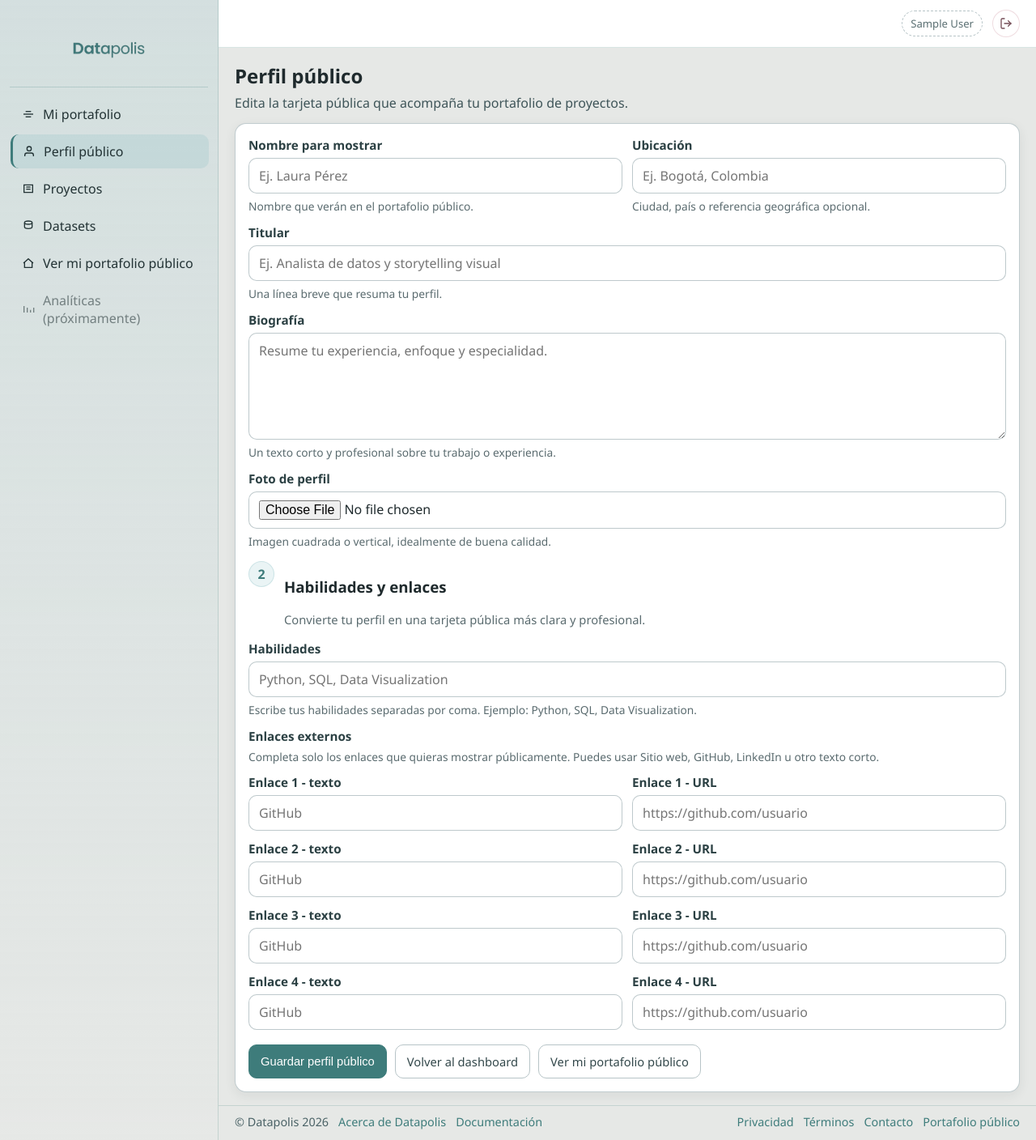
After one commit to jpierre09/datapolis, a Django app: page /dashboard/profile/edit/ in a window 1280 px wide. The commit adds this page. Shown: the whole page at 81% size. Run offline with Django 5.2, Linux system fonts and the light colour scheme; the visitor is signed in with stand-in values (Sample User, id 1).

Commit message:
autenticacion con google y edicion del perfil publico

```diff
--- a/apps/dashboard/forms.py
+++ b/apps/dashboard/forms.py
@@ -2,8 +2,12 @@ from django import forms
 
 from apps.data_sources.models import DataSource
 from apps.dashboard.dataset_columns import analyze_data_source_columns, build_recommended_column_choices
+from apps.dashboard.models import PublicProfile
 from apps.portfolio_projects.models import PortfolioProject
 from apps.data_visualizations.models import ProjectVisualization
+
+
+PROFILE_EXTERNAL_LINK_SLOTS = 4
 
 
 class ProjectCreateForm(forms.ModelForm):
@@ -138,6 +142,110 @@ class DataSourceEditForm(forms.ModelForm):
                 field.widget.attrs["class"] = f"{existing_classes} {widget_class}".strip()
 
 
+class PublicProfileForm(forms.ModelForm):
+    skills_text = forms.CharField(
+        label="Habilidades",
+        required=False,
+        help_text="Escribe tus habilidades separadas por coma. Ejemplo: Python, SQL, Data Visualization.",
+        widget=forms.TextInput(attrs={"placeholder": "Python, SQL, Data Visualization"}),
+    )
+
+    class Meta:
+        model = PublicProfile
+        fields = ["display_name", "headline", "bio", "location", "avatar"]
+        labels = {
+            "display_name": "Nombre para mostrar",
+            "headline": "Titular",
+            "bio": "Biografía",
+            "location": "Ubicación",
+            "avatar": "Foto de perfil",
+        }
+        help_texts = {
+            "display_name": "Nombre que verán en el portafolio público.",
+            "headline": "Una línea breve que resuma tu perfil.",
+            "bio": "Un texto corto y profesional sobre tu trabajo o experiencia.",
+            "location": "Ciudad, país o referencia geográfica opcional.",
+            "avatar": "Imagen cuadrada o vertical, idealmente de buena calidad.",
+        }
+        widgets = {
+            "display_name": forms.TextInput(attrs={"placeholder": "Ej. Laura Pérez"}),
+            "headline": forms.TextInput(attrs={"placeholder": "Ej. Analista de datos y storytelling visual"}),
+            "bio": forms.Textarea(attrs={"rows": 5, "placeholder": "Resume tu experiencia, enfoque y especialidad."}),
+            "location": forms.TextInput(attrs={"placeholder": "Ej. Bogotá, Colombia"}),
+            "avatar": forms.ClearableFileInput(attrs={"accept": "image/*"}),
+        }
+
+    def __init__(self, *args, **kwargs):
+        super().__init__(*args, **kwargs)
+
+        skills = []
+        if self.instance and self.instance.pk:
+            skills = [str(skill).strip() for skill in (self.instance.skills or []) if str(skill).strip()]
+            external_links = self.instance.external_links if isinstance(self.instance.external_links, dict) else {}
+            for slot in range(1, PROFILE_EXTERNAL_LINK_SLOTS + 1):
+                label_key = f"external_link_{slot}_label"
+                url_key = f"external_link_{slot}_url"
+                link_label = ""
+                link_url = ""
+                if slot <= len(external_links):
+                    try:
+                        label, url = list(external_links.items())[slot - 1]
+                    except (ValueError, IndexError):
+                        label, url = "", ""
+                    link_label = str(label).strip()
+                    link_url = str(url).strip()
+                self.fields[label_key].initial = link_label
+                self.fields[url_key].initial = link_url
+
+        self.fields["skills_text"].initial = ", ".join(skills)
+
+        for field_name, field in self.fields.items():
+            widget_class = "dashboard-input"
+            if isinstance(field.widget, forms.Textarea):
+                widget_class = "dashboard-input dashboard-textarea"
+            elif isinstance(field.widget, forms.ClearableFileInput):
+                widget_class = "dashboard-input"
+
+            existing_classes = field.widget.attrs.get("class", "")
+            field.widget.attrs["class"] = f"{existing_classes} {widget_class}".strip()
+
+    def _clean_skills(self):
+        skills_text = self.cleaned_data.get("skills_text", "")
+        return [skill.strip() for skill in skills_text.split(",") if skill.strip()]
+
+    def _clean_external_links(self):
+        external_links = {}
+        for slot in range(1, PROFILE_EXTERNAL_LINK_SLOTS + 1):
+            label = self.cleaned_data.get(f"external_link_{slot}_label", "").strip()
+            url = self.cleaned_data.get(f"external_link_{slot}_url", "").strip()
+            if label and url:
+                external_links[label] = url
+        return external_links
+
+    def save(self, commit=True):
+        instance = super().save(commit=False)
+        instance.skills = self._clean_skills()
+        instance.external_links = self._clean_external_links()
+        if commit:
+            instance.save()
+        return instance
+
+
+for slot in range(1, PROFILE_EXTERNAL_LINK_SLOTS + 1):
+    PublicProfileForm.base_fields[f"external_link_{slot}_label"] = forms.CharField(
+        label=f"Enlace {slot} - texto",
+        required=False,
+        help_text="Ej. Sitio web, GitHub o LinkedIn.",
+        widget=forms.TextInput(attrs={"placeholder": "GitHub"}),
+    )
+    PublicProfileForm.base_fields[f"external_link_{slot}_url"] = forms.URLField(
+        label=f"Enlace {slot} - URL",
+        required=False,
+        help_text="Pega la URL completa del enlace.",
+        widget=forms.URLInput(attrs={"placeholder": "https://github.com/usuario"}),
+    )
+
+
 class VisualizationCreateForm(forms.ModelForm):
     VISUALIZATION_TYPE_CHOICES = [
         (ProjectVisualization.VisualizationType.BAR_CHART, "Barras"),
--- a/apps/dashboard/templates/dashboard/partials/sidebar.html
+++ b/apps/dashboard/templates/dashboard/partials/sidebar.html
@@ -12,6 +12,10 @@
       <svg class="sidebar-link-icon" viewBox="0 0 24 24" fill="none" stroke="currentColor" stroke-width="2" aria-hidden="true"><path d="M3 12h18"/><path d="M7 7h10"/><path d="M7 17h10"/></svg>
       Mi portafolio
     </a>
+    <a href="{% url 'dashboard:profile_edit' %}" class="{% if dashboard_section == 'profile' %}active{% endif %}">
+      <svg class="sidebar-link-icon" viewBox="0 0 24 24" fill="none" stroke="currentColor" stroke-width="2" aria-hidden="true"><path d="M20 21v-2a4 4 0 0 0-4-4H8a4 4 0 0 0-4 4v2"/><circle cx="12" cy="7" r="4"/></svg>
+      Perfil público
+    </a>
     <a href="{% url 'dashboard:project_list' %}" class="{% if dashboard_section == 'projects' %}active{% endif %}">
       <svg class="sidebar-link-icon" viewBox="0 0 24 24" fill="none" stroke="currentColor" stroke-width="2" aria-hidden="true"><path d="M4 5h16v14H4z"/><path d="M8 9h8"/><path d="M8 13h8"/></svg>
       Proyectos
@@ -20,9 +24,9 @@
       <svg class="sidebar-link-icon" viewBox="0 0 24 24" fill="none" stroke="currentColor" stroke-width="2" aria-hidden="true"><ellipse cx="12" cy="6" rx="7" ry="3"/><path d="M5 6v8c0 1.7 3.1 3 7 3s7-1.3 7-3V6"/></svg>
       Datasets
     </a>
-    <a href="{% url 'portfolio_projects:project_list' %}" target="_blank" rel="noopener noreferrer">
+    <a href="{% url 'portfolio_projects:project_list' %}">
       <svg class="sidebar-link-icon" viewBox="0 0 24 24" fill="none" stroke="currentColor" stroke-width="2" aria-hidden="true"><path d="M3 12l9-8 9 8"/><path d="M5 10v10h14V10"/></svg>
-      Portafolio publicado
+      Ver mi portafolio público
     </a>
     <span class="disabled">
       <svg class="sidebar-link-icon" viewBox="0 0 24 24" fill="none" stroke="currentColor" stroke-width="2" aria-hidden="true"><path d="M4 18V6"/><path d="M10 18V9"/><path d="M16 18v-5"/><path d="M22 18v-9"/></svg>
--- /dev/null
+++ b/apps/dashboard/templates/dashboard/profile_edit.html
@@ -0,0 +1,131 @@
+{% extends "dashboard/base_dashboard.html" %}
+
+{% block title %}{{ page_title }}{% endblock %}
+
+{% block dashboard_content %}
+  <div class="page-header">
+    <h2>{{ page_heading }}</h2>
+    <p>{{ page_description }}</p>
+  </div>
+
+  <section class="dashboard-card dashboard-form-shell">
+    <form method="post" enctype="multipart/form-data" class="dashboard-form">
+      {% csrf_token %}
+
+      {% if form.non_field_errors %}
+        <div class="dashboard-form-errors">{{ form.non_field_errors }}</div>
+      {% endif %}
+
+      <div class="dashboard-form-grid">
+        <div class="dashboard-field">
+          <label class="dashboard-label" for="{{ form.display_name.id_for_label }}">{{ form.display_name.label }}</label>
+          {{ form.display_name }}
+          {% if form.display_name.help_text %}<p class="dashboard-help-text">{{ form.display_name.help_text }}</p>{% endif %}
+          {% for error in form.display_name.errors %}<p class="dashboard-error">{{ error }}</p>{% endfor %}
+        </div>
+
+        <div class="dashboard-field">
+          <label class="dashboard-label" for="{{ form.location.id_for_label }}">{{ form.location.label }}</label>
+          {{ form.location }}
+          {% if form.location.help_text %}<p class="dashboard-help-text">{{ form.location.help_text }}</p>{% endif %}
+          {% for error in form.location.errors %}<p class="dashboard-error">{{ error }}</p>{% endfor %}
+        </div>
+
+        <div class="dashboard-field dashboard-field--full">
+          <label class="dashboard-label" for="{{ form.headline.id_for_label }}">{{ form.headline.label }}</label>
+          {{ form.headline }}
+          {% if form.headline.help_text %}<p class="dashboard-help-text">{{ form.headline.help_text }}</p>{% endif %}
+          {% for error in form.headline.errors %}<p class="dashboard-error">{{ error }}</p>{% endfor %}
+        </div>
+
+        <div class="dashboard-field dashboard-field--full">
+          <label class="dashboard-label" for="{{ form.bio.id_for_label }}">{{ form.bio.label }}</label>
+          {{ form.bio }}
+          {% if form.bio.help_text %}<p class="dashboard-help-text">{{ form.bio.help_text }}</p>{% endif %}
+          {% for error in form.bio.errors %}<p class="dashboard-error">{{ error }}</p>{% endfor %}
+        </div>
+
+        <div class="dashboard-field dashboard-field--full">
+          <label class="dashboard-label" for="{{ form.avatar.id_for_label }}">{{ form.avatar.label }}</label>
+          {{ form.avatar }}
+          {% if form.avatar.help_text %}<p class="dashboard-help-text">{{ form.avatar.help_text }}</p>{% endif %}
+          {% for error in form.avatar.errors %}<p class="dashboard-error">{{ error }}</p>{% endfor %}
+        </div>
+      </div>
+
+      <div class="dashboard-form-section">
+        <div class="dashboard-form-section-header">
+          <div class="dashboard-form-section-number">2</div>
+          <div>
+            <h3>Habilidades y enlaces</h3>
+            <p class="dashboard-form-section-copy">Convierte tu perfil en una tarjeta pública más clara y profesional.</p>
+          </div>
+        </div>
+
+        <div class="dashboard-form-grid">
+          <div class="dashboard-field dashboard-field--full">
+            <label class="dashboard-label" for="{{ form.skills_text.id_for_label }}">{{ form.skills_text.label }}</label>
+            {{ form.skills_text }}
+            {% if form.skills_text.help_text %}<p class="dashboard-help-text">{{ form.skills_text.help_text }}</p>{% endif %}
+            {% for error in form.skills_text.errors %}<p class="dashboard-error">{{ error }}</p>{% endfor %}
+          </div>
+
+          <div class="dashboard-field dashboard-field--full">
+            <label class="dashboard-label">Enlaces externos</label>
+            <p class="dashboard-help-text">Completa solo los enlaces que quieras mostrar públicamente. Puedes usar Sitio web, GitHub, LinkedIn u otro texto corto.</p>
+          </div>
+
+          <div class="dashboard-field">
+            <label class="dashboard-label" for="{{ form.external_link_1_label.id_for_label }}">{{ form.external_link_1_label.label }}</label>
+            {{ form.external_link_1_label }}
+            {% for error in form.external_link_1_label.errors %}<p class="dashboard-error">{{ error }}</p>{% endfor %}
+          </div>
+          <div class="dashboard-field">
+            <label class="dashboard-label" for="{{ form.external_link_1_url.id_for_label }}">{{ form.external_link_1_url.label }}</label>
+            {{ form.external_link_1_url }}
+            {% for error in form.external_link_1_url.errors %}<p class="dashboard-error">{{ error }}</p>{% endfor %}
+          </div>
+
+          <div class="dashboard-field">
+            <label class="dashboard-label" for="{{ form.external_link_2_label.id_for_label }}">{{ form.external_link_2_label.label }}</label>
+            {{ form.external_link_2_label }}
+            {% for error in form.external_link_2_label.errors %}<p class="dashboard-error">{{ error }}</p>{% endfor %}
+          </div>
+          <div class="dashboard-field">
+            <label class="dashboard-label" for="{{ form.external_link_2_url.id_for_label }}">{{ form.external_link_2_url.label }}</label>
+            {{ form.external_link_2_url }}
+            {% for error in form.external_link_2_url.errors %}<p class="dashboard-error">{{ error }}</p>{% endfor %}
+          </div>
+
+          <div class="dashboard-field">
+            <label class="dashboard-label" for="{{ form.external_link_3_label.id_for_label }}">{{ form.external_link_3_label.label }}</label>
+            {{ form.external_link_3_label }}
+            {% for error in form.external_link_3_label.errors %}<p class="dashboard-error">{{ error }}</p>{% endfor %}
+          </div>
+          <div class="dashboard-field">
+            <label class="dashboard-label" for="{{ form.external_link_3_url.id_for_label }}">{{ form.external_link_3_url.label }}</label>
+            {{ form.external_link_3_url }}
+            {% for error in form.external_link_3_url.errors %}<p class="dashboard-error">{{ error }}</p>{% endfor %}
+          </div>
+
+          <div class="dashboard-field">
+            <label class="dashboard-label" for="{{ form.external_link_4_label.id_for_label }}">{{ form.external_link_4_label.label }}</label>
+            {{ form.external_link_4_label }}
+            {% for error in form.external_link_4_label.errors %}<p class="dashboard-error">{{ error }}</p>{% endfor %}
+          </div>
+          <div class="dashboard-field">
+            <label class="dashboard-label" for="{{ form.external_link_4_url.id_for_label }}">{{ form.external_link_4_url.label }}</label>
+            {{ form.external_link_4_url }}
+            {% for error in form.external_link_4_url.errors %}<p class="dashboard-error">{{ error }}</p>{% endfor %}
+          </div>
+        </div>
+      </div>
+
+      <div class="dashboard-form-actions">
+        <button type="submit" class="dashboard-button-primary">{{ submit_label }}</button>
+        <a href="{{ cancel_url }}" class="dashboard-button-secondary">Volver al dashboard</a>
+        <a href="{% url 'portfolio_projects:project_list' %}" class="dashboard-button-secondary">Ver mi portafolio público</a>
+      </div>
+    </form>
+  </section>
+{% endblock %}
--- a/apps/dashboard/urls.py
+++ b/apps/dashboard/urls.py
@@ -6,6 +6,7 @@ app_name = "dashboard"
 
 urlpatterns = [
     path("", views.overview, name="overview"),
+    path("profile/edit/", views.profile_edit, name="profile_edit"),
     path("projects/", views.project_list, name="project_list"),
     path("projects/new/", views.project_create, name="project_create"),
     path("projects/<slug:slug>/edit/", views.project_edit, name="project_edit"),
--- a/apps/dashboard/views.py
+++ b/apps/dashboard/views.py
@@ -10,10 +10,11 @@ from apps.data_sources.models import DataSource
 from apps.data_sources.services import extract_metadata
 from apps.data_visualizations.engine import VisualizationEngineError, build_visualization_payload
 from apps.data_visualizations.models import ProjectVisualization
+from apps.dashboard.models import PublicProfile
 from apps.portfolio_projects.models import PortfolioProject
 
 from .dataset_columns import analyze_data_source_columns
-from .forms import DataSourceUploadForm, ProjectCreateForm, VisualizationCreateForm, DataSourceEditForm
+from .forms import DataSourceEditForm, DataSourceUploadForm, ProjectCreateForm, PublicProfileForm, VisualizationCreateForm
 from .services import build_overview_activity, build_project_publish_checklist
 
 STATUS_LABELS = {
@@ -51,6 +52,18 @@ def _project_form_page_context(*, form, page_title, page_heading, page_descripti
         "submit_label": submit_label,
         "cancel_url": cancel_url,
         "status_note": status_note,
+    }
+
+
+def _profile_form_page_context(*, form, page_title, page_heading, page_description, submit_label, cancel_url):
+    return {
+        "dashboard_section": "profile",
+        "form": form,
+        "page_title": page_title,
+        "page_heading": page_heading,
+        "page_description": page_description,
+        "submit_label": submit_label,
+        "cancel_url": cancel_url,
     }
 
 
@@ -226,6 +239,37 @@ def dataset_list(request):
             "datasets": datasets,
             "metrics": metrics,
         },
+    )
+
+
+@login_required
+def profile_edit(request):
+    if request.method == "POST":
+        profile, _ = PublicProfile.objects.get_or_create(user=request.user)
+        form = PublicProfileForm(request.POST, request.FILES, instance=profile)
+        if form.is_valid():
+            profile = form.save(commit=False)
+            profile.user = request.user
+            profile.save()
+            messages.success(request, "Tu perfil público se actualizó correctamente.")
+            return redirect("dashboard:profile_edit")
+    else:
+        profile = PublicProfile.objects.filter(user=request.user).first()
+        if profile is None:
+            profile = PublicProfile(user=request.user)
+        form = PublicProfileForm(instance=profile)
+
+    return render(
+        request,
+        "dashboard/profile_edit.html",
+        _profile_form_page_context(
+            form=form,
+            page_title="Dashboard | Perfil público",
+            page_heading="Perfil público",
+            page_description="Edita la tarjeta pública que acompaña tu portafolio de proyectos.",
+            submit_label="Guardar perfil público",
+            cancel_url=reverse("dashboard:overview"),
+        ),
     )
 
 
--- a/datapolis_project/urls.py
+++ b/datapolis_project/urls.py
@@ -25,6 +25,7 @@ urlpatterns = [
     path("admin/", admin.site.urls),
     path("login/", auth_views.LoginView.as_view(template_name="registration/login.html"), name="login"),
     path("logout/", auth_views.LogoutView.as_view(), name="logout"),
+    path("accounts/", include("allauth.urls")),
     path("", include("apps.platform.urls")),
     path("projects/", include("apps.portfolio_projects.urls")),
     path("dashboard/", include("apps.dashboard.urls")),
--- a/docker-compose.yml
+++ b/docker-compose.yml
@@ -11,6 +11,8 @@ services:
       DJANGO_SECRET_KEY: ${DJANGO_SECRET_KEY:-change-me}
       DJANGO_ALLOWED_HOSTS: ${DJANGO_ALLOWED_HOSTS:-localhost,127.0.0.1}
       DATABASE_URL: ${DATABASE_URL:-postgresql://datapolis:datapolis@db:5432/datapolis}
+      GOOGLE_OAUTH_CLIENT_ID: ${GOOGLE_OAUTH_CLIENT_ID}
+      GOOGLE_OAUTH_CLIENT_SECRET: ${GOOGLE_OAUTH_CLIENT_SECRET}
     depends_on:
       db:
         condition: service_healthy
--- a/requirements.txt
+++ b/requirements.txt
@@ -1,10 +1,13 @@
 asgiref==3.11.1
 Django==6.0.6
 dj-database-url==2.2.0
+django-allauth[socialaccount]
 pandas==2.2.2
 openpyxl==3.1.5
 psycopg[binary]==3.2.9
+requests
 sqlparse==0.5.5
 gunicorn
 whitenoise
 pillow
+PyJWT
--- a/templates/registration/login.html
+++ b/templates/registration/login.html
@@ -1,4 +1,4 @@
-{% load static %}
+{% load static socialaccount %}
 <!doctype html>
 <html lang="es">
   <head>
@@ -41,6 +41,7 @@
 
           <div style="display: flex; flex-direction: column; gap: 12px;">
             <button type="submit" class="dashboard-button-primary" style="width: 100%; justify-content: center; height: 42px; font-size: 14px;">Ingresar al panel</button>
+            <a href="{% provider_login_url 'google' %}" class="dashboard-button-secondary" style="width: 100%; justify-content: center; height: 42px; font-size: 14px; text-decoration: none; display: flex; align-items: center; border-radius: 8px;">Iniciar sesión con Google</a>
             <a href="{% url 'portfolio_projects:project_list' %}" class="dashboard-button-secondary" style="width: 100%; justify-content: center; height: 42px; font-size: 14px; text-decoration: none; display: flex; align-items: center; border-radius: 8px;">← Volver al portafolio público</a>
           </div>
         </form>
```
Also changed, not shown: datapolis_project/settings.py (+25 -0 lines).
